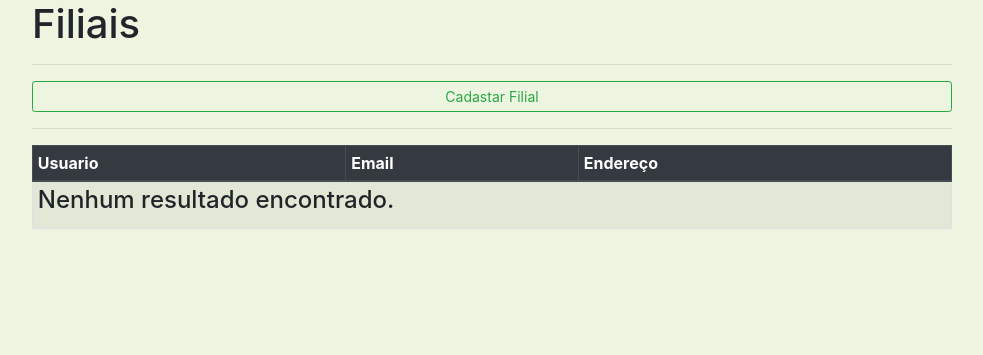
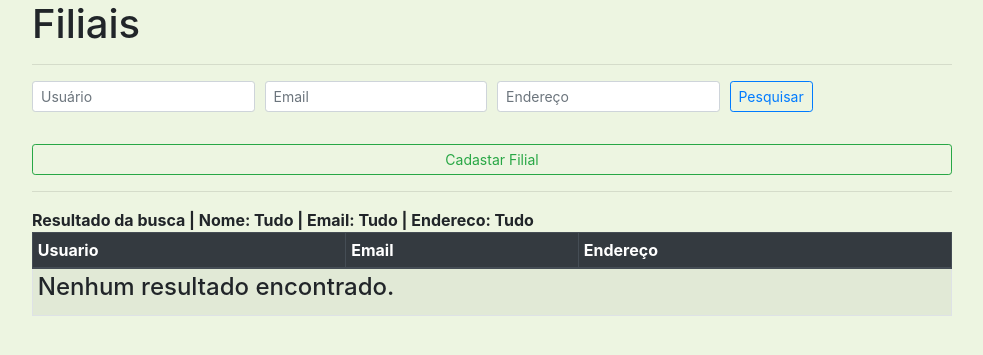
Before and after one commit to vitornr7/estoque-django, a Django app: page /listar_filiais/ in a window 1280 px wide. Shown: the part 56-411 px from the top of the page, without its empty margins (148-1131 px from the left). Run offline with Django 3.2, Linux system fonts and the light colour scheme; the visitor is signed in with stand-in values (Sample User, id 1); data comes from the database, SQL or seed files in the repository; data that the repository does not hold is empty; some libraries are stand-ins or nearby versions.

Commit message:
filial busca

```diff
--- a/estoque/templates/estoque/listar_filiais.html
+++ b/estoque/templates/estoque/listar_filiais.html
@@ -8,41 +8,51 @@
 
 <hr>
 
-{% comment %}
-<form class="form-group" method="GET" action="{% url 'estoque:listar_produtos' %}">
-    {% include 'estoque/pesquisa/precos.html' %}
-
+<form class="form-group" method="GET" action="{% url 'estoque:listar_filiais' %}">
     <div class="form-row align-items-center">
         <div class="form-group col">
-            <input class="form-control form-control-sm" type="text" placeholder="Nome/Cod" aria-label="Search" name="q">
+            <input class="form-control form-control-sm" type="text" placeholder="Usuário" aria-label="Search"
+                name="usuario">
+        </div>
+        <div class="form-group col">
+            <input class="form-control form-control-sm" type="text" placeholder="Email" aria-label="Search"
+                name="email">
+        </div>
+        <div class="form-group col">
+            <input class="form-control form-control-sm" type="text" placeholder="Endereço" aria-label="Search"
+                name="endereco">
         </div>
         <div class="form-group col">
             <button class="btn btn-outline-primary btn-sm" type="submit">Pesquisar</button>
         </div>
     </div>
 </form>
-{% endcomment %}
 
 <a href="{% url 'estoque:cadastar_filial' %}" class="btn btn-outline-success btn-block btn-sm">Cadastar Filial</a>
 
-
-{% comment %}
 <hr>
 
-<h6>
+<strong>
     Resultado da busca
 
-    {% if request.GET.q %}
-    | Nome: {{ request.GET.q }}
+    {% if request.GET.usuario %}
+    | Nome: {{ request.GET.usuario }}
     {% else %}
     | Nome: Tudo
     {% endif %}
 
-    {% include 'estoque/pesquisa/pesq_preco.html' %}
-</h6>
-{% endcomment %}
+    {% if request.GET.email %}
+    | Email: {{ request.GET.email }}
+    {% else %}
+    | Email: Tudo
+    {% endif %}
 
-<hr>
+    {% if request.GET.endereco %}
+    | Endereco: {{ request.GET.endereco }}
+    {% else %}
+    | Endereco: Tudo
+    {% endif %}
+</strong>
 
 <table class="table table-striped table-bordered table-sm">
     <thead class="thead-dark">
@@ -83,14 +93,14 @@
     </li>
 
     {% if filiais.has_previous %}
-    <li class="page-item"><a class="page-link" href="?page={{ filiais.previous_page_number }}">Anterior</a>
+    <li class="page-item"><a class="page-link" href="?usuario={{ request.GET.usuario }}&email={{ request.GET.email }}&endereco={{ request.GET.endereco }}&page={{ filiais.previous_page_number }}">Anterior</a>
     </li>
     {% else %}
     <li class="page-item disabled"><span class="page-link">Anterior</span></li>
     {% endif %}
 
     {% if filiais.has_next %}
-    <li class="page-item"><a class="page-link" href="?page={{ filiais.next_page_number }}">Proxima</a>
+    <li class="page-item"><a class="page-link" href="?usuario={{ request.GET.usuario }}&email={{ request.GET.email }}&endereco={{ request.GET.endereco }}&page={{ filiais.next_page_number }}">Proxima</a>
     </li>
     {% else %}
     <li class="page-item disabled"><span class="page-link">Proxima</span></li>
--- a/estoque/views.py
+++ b/estoque/views.py
@@ -390,6 +390,16 @@ def listar_filiais(request):
         filiais = Empresa.objects.exclude(usuario__is_superuser=True)
 
         page = request.GET.get('page', 1)
+        usuario = request.GET.get('usuario')
+        email = request.GET.get('email')
+        endereco = request.GET.get('endereco')
+
+        if usuario:
+            filiais = filiais.filter(usuario__username__icontains=usuario)
+        if email:
+            filiais = filiais.filter(usuario__email__icontains=email)
+        if endereco:
+            filiais = filiais.filter(Q(endereco__icontains=endereco))
 
         filiais = paginar(filiais, page, 3)
 
```
